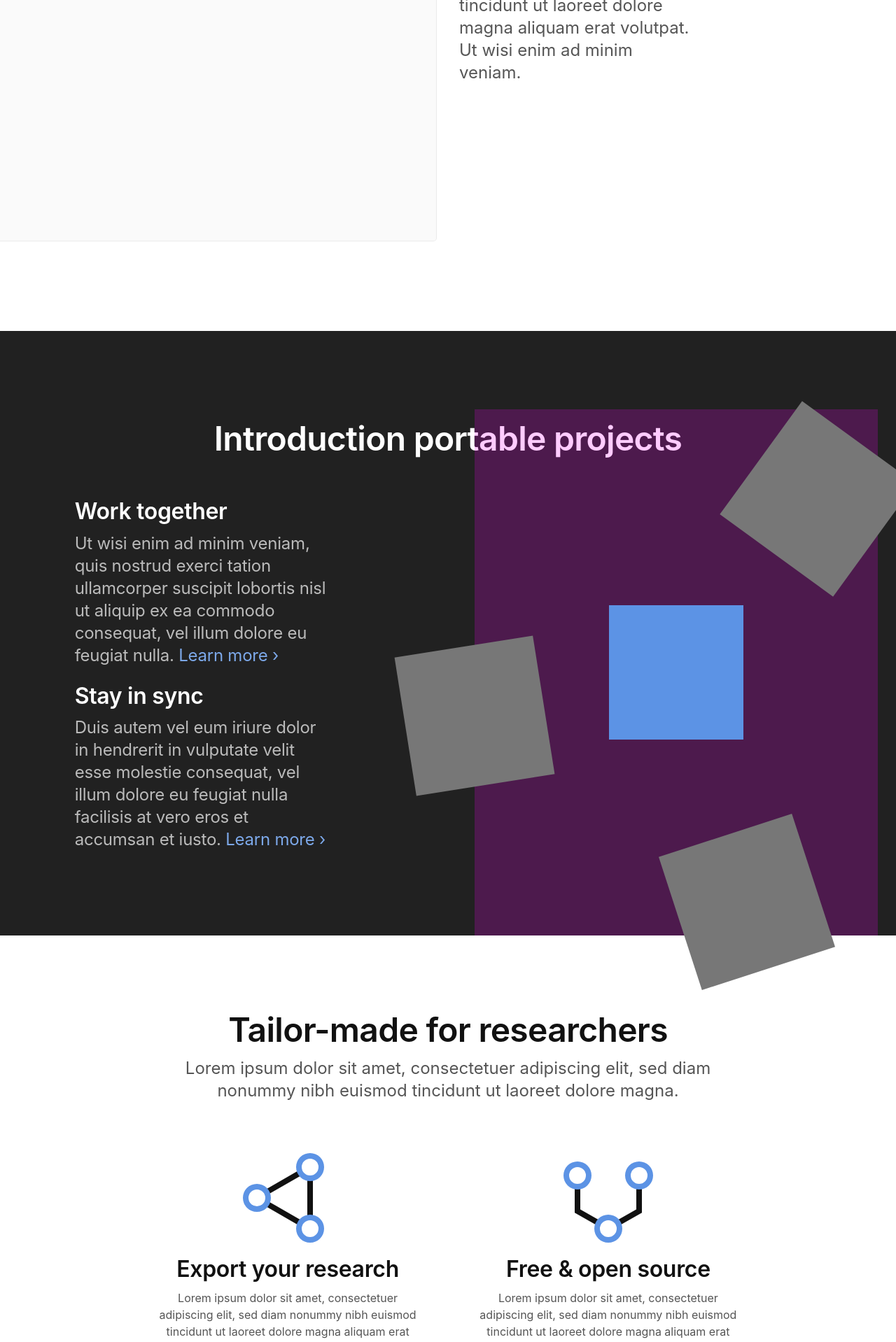
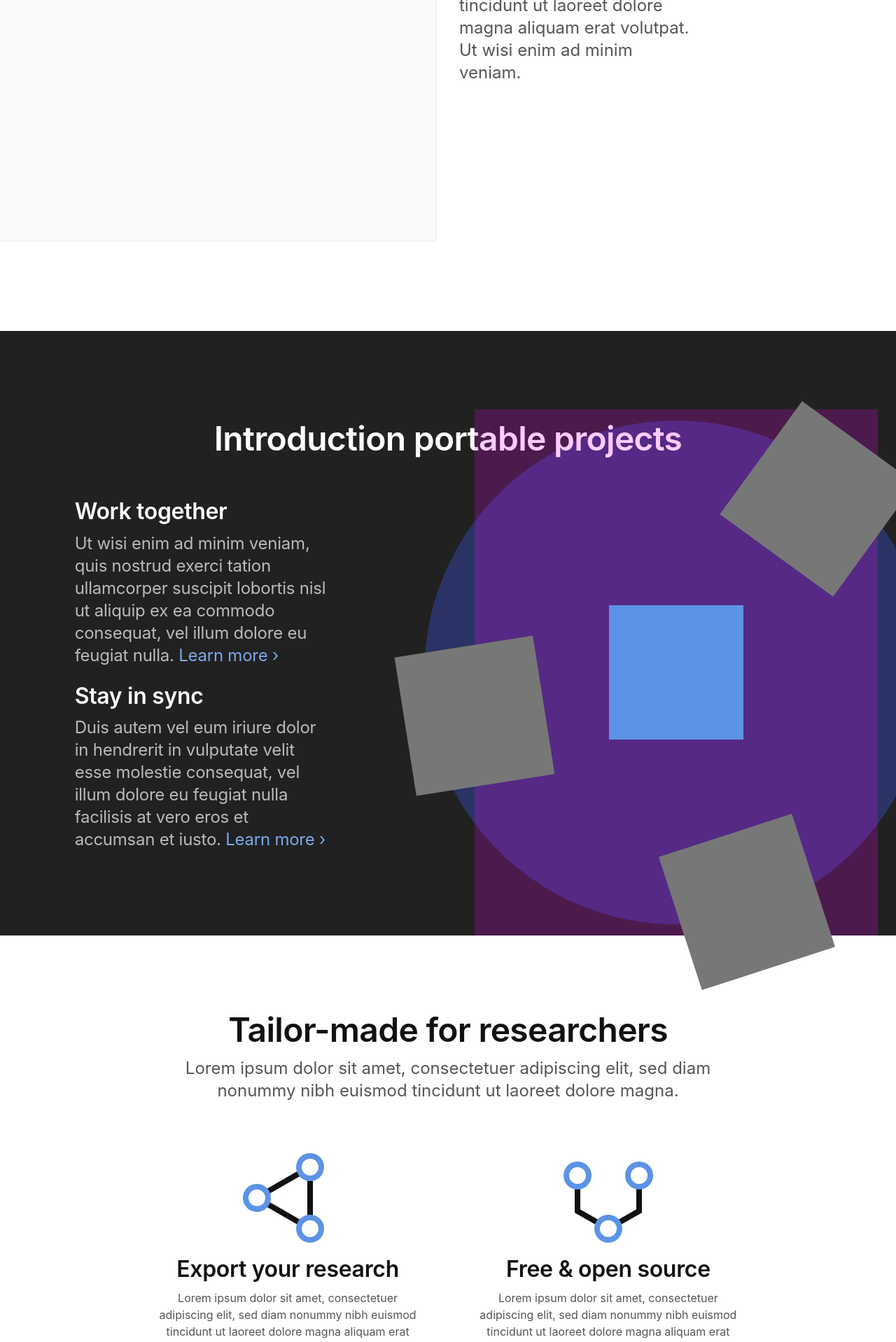
Before and after one commit to tropy/tropy.github.io, a Jekyll site: the page built from index.html, in a window 1280 px wide. Shown: the part 3867-5785 px from the top of the page at 70% size. Built offline with Jekyll 4.4.1, drawn with Linux system fonts in a browser that asks for light colours.

Commit message:
Position radial gradient.

```diff
--- a/assets/stylesheets/_portable-projects.scss
+++ b/assets/stylesheets/_portable-projects.scss
@@ -3,18 +3,42 @@
 //
 
 .portable-projects {
+  --x: 50%;
+  --y: calc(100% - 687px / 2);
+
   background-color: #212121;
   background-repeat: no-repeat;
   background-blend-mode: color-dodge;
   color: $white;
   overflow: visible;
   padding-top: $section-padding-y;
+  background-image:
+    radial-gradient(
+      circle at var(--x) var(--y),
+      $blue-dark 0,
+      $blue-dark 360px,
+      transparent 360px
+    );
+
+  @media (min-width: $md) {
+    --y: calc(50% + 56px);
+  }
+
+  @include tween(
+    calc(
+      (100% - #{$container-fluid-width}) / 2
+      + #{$container-fluid-width} * 0.75
+      + 155px
+    ),
+    155px,
+    0px,
+    $md,
+    $container-fluid-max-width / ($container-fluid-width / 100%),
+    --x
+  );
 
   @media (min-width: ($container-fluid-max-width / ($container-fluid-width / 100%))) {
-    $x: calc((100% - #{$container-fluid-max-width}) / 2 + #{$container-fluid-max-width} * 0.75);
-    $y: calc(50% + 56px);
-
-    background-image: radial-gradient(circle at $x $y, $blue-dark 0, $blue-dark 360px, transparent 360px);
+    --x: calc((100% - #{$container-fluid-max-width}) / 2 + #{$container-fluid-max-width} * 0.75);
   }
 
   .row {
@@ -97,8 +121,6 @@
       top: 0;
       width: 50%;
       height: 100%;
-      min-width: 525px;
-      margin-left: 75px;
     }
 
     @include tween (
@@ -118,7 +140,6 @@
       $container-fluid-max-width / ($container-fluid-width / 100%),
       margin-left
     );
-
   }
 
   .notebook-1 {
```
